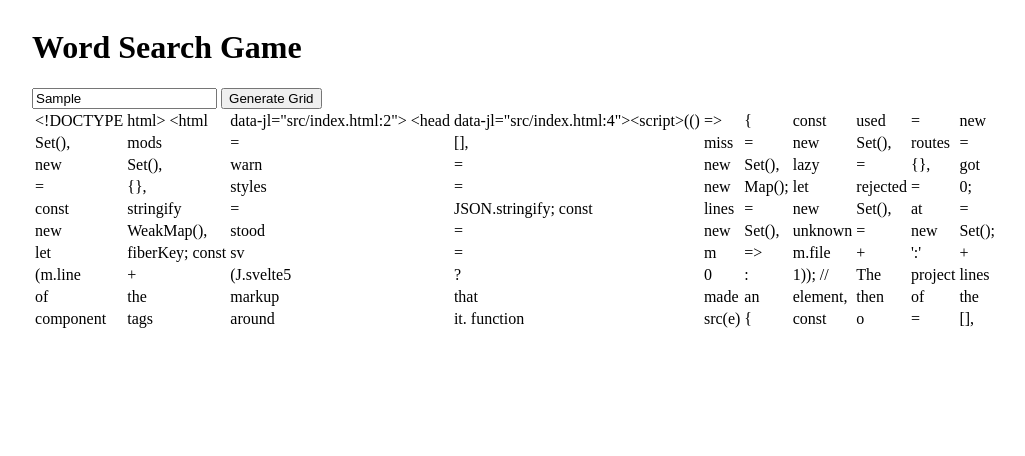
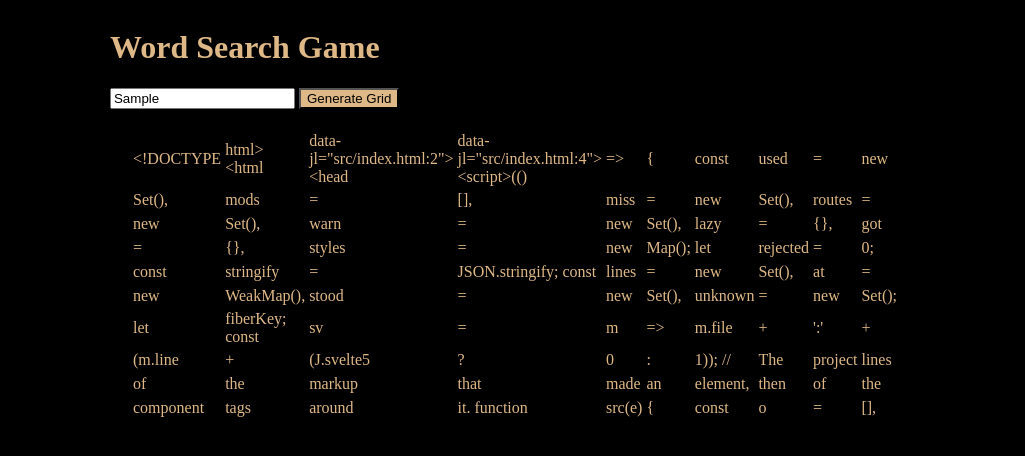
Before and after one commit to NidaaHamed/WordsGameUI, a website built with Parcel: page src/index.html in a window 1280 px wide. Both pictures are taken after typing "Sample" into the empty fields and a click on the button "Generate Grid". Shown: the whole page, without its empty margins (125-1150 px from the left). Built offline with nearby package versions, Linux system fonts and the light colour scheme; files whose address does not match are found by name.

Commit message:
add some styling

```diff
--- a/src/app.css
+++ b/src/app.css
@@ -1,3 +1,7 @@
+body{
+    background-color: black;
+    color: burlywood;
+}
 .container{
     width: 90vw;
     height: 90vh;
@@ -6,5 +10,13 @@
     justify-content: center;
 }
 .grid-area{
+    margin:20px;
+}
+.grid-area td{
+    width:20px;
+    height:20px;
 
 }
+.submit-word{
+    background-color: burlywood;
+}
--- a/src/js/grid.js
+++ b/src/js/grid.js
@@ -18,8 +18,11 @@ export class Grid {
         }
 
         tbl.appendChild(tblBody);
-
-        document.getElementsByClassName("grid-area")[0].appendChild(tbl);
+        var gridArea = document.getElementsByClassName("grid-area")[0];
+        if(gridArea.lastChild){
+            gridArea.removeChild(gridArea.lastChild);
+        }
+        gridArea.appendChild(tbl);
 
     }
 }
```
Also changed, not shown: 2 other files.
